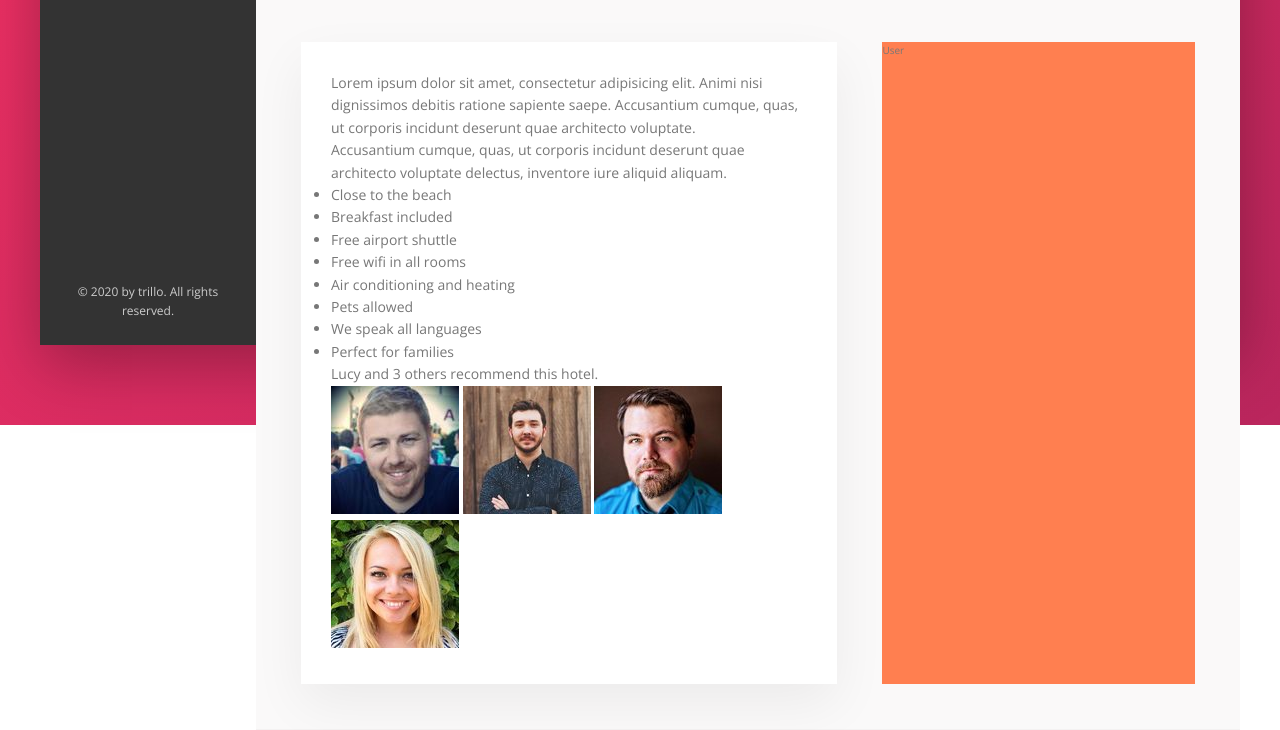
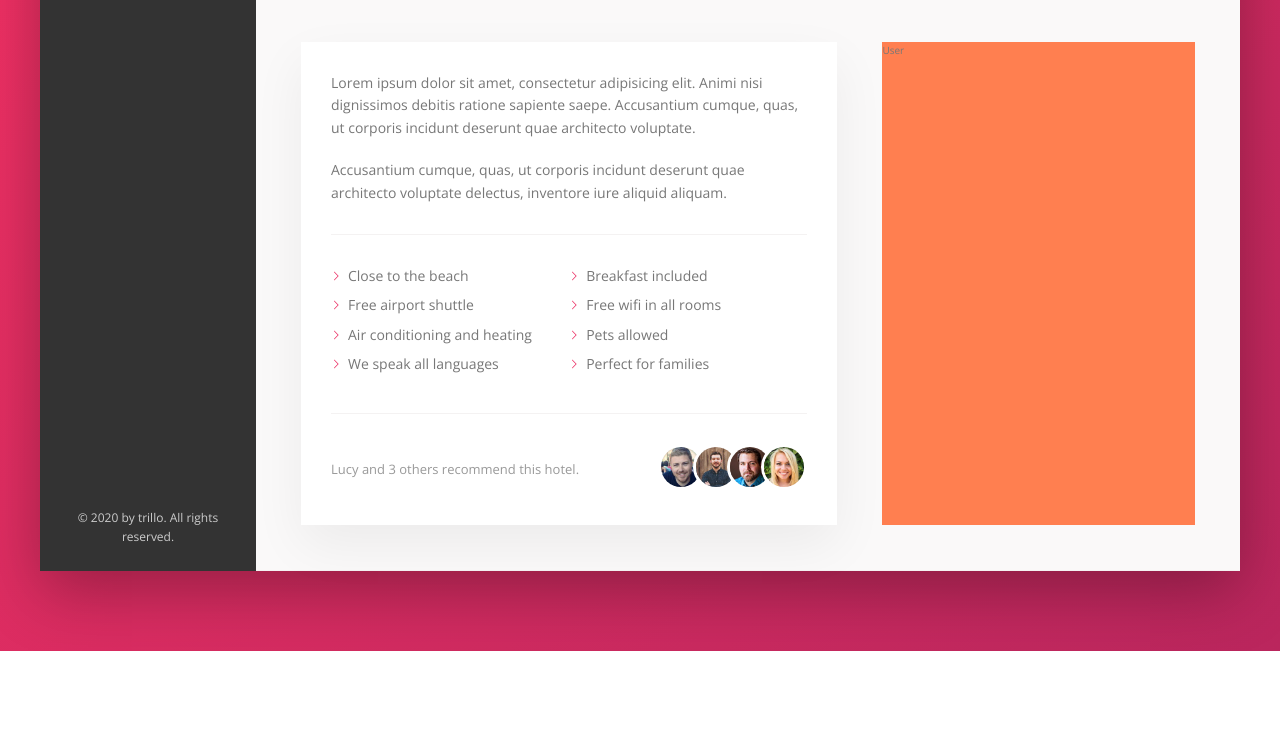
Before and after one commit to thmsbnrd/Trillo_starter, a website: page index.html in a window 1280 px wide. Shown: the part 605-1335 px from the top of the page. After the commit the page ends 1256 px from the top, so only its background shows below. Drawn offline with nearby package versions, Linux system fonts and the light colour scheme.

Commit message:
styled recommend section

```diff
--- a/sass/_components.scss
+++ b/sass/_components.scss
@@ -296,4 +296,73 @@
   }
 }
 
-/////// BUTTON INLINE ///////
+/////// PARAGRAPH ///////
+
+.paragraph:not(:last-of-type) {
+  margin-bottom: 2rem;
+}
+
+/////// LIST ///////
+.list {
+  list-style: none;
+  margin: 3rem 0;
+  padding: 3rem 0;
+  border-top: var(--line);
+  border-bottom: var(--line);
+
+  display: flex;
+  flex-wrap: wrap;
+
+  &__item {
+    flex: 0 0 50%;
+    margin-bottom: 0.7rem;
+  }
+
+  &__item::before {
+    content: "";
+    display: inline-block;
+    height: 1rem;
+    width: 1rem;
+    margin-right: 0.7rem;
+
+    // older browsers
+    // background-image: url(../img/chevron-thin-right.svg);
+    // background-size: cover;
+
+    // newer browsers - mask
+    background-color: var(--color-primary);
+    -webkit-mask-image: url(../img/chevron-thin-right.svg);
+    -webkit-mask-size: cover;
+    mask-image: url(../img/chevron-thin-right.svg);
+    mask-size: cover;
+  }
+}
+
+/////// RECOMMEND ///////
+
+.recommend {
+  font-size: 1.3rem;
+  color: var(--color-grey-dark-3);
+
+  display: flex;
+  align-items: center;
+
+  &__count {
+    margin-right: auto;
+  }
+
+  &__friends {
+  }
+
+  &__photo {
+    box-sizing: content-box;
+    height: 4rem;
+    width: 4rem;
+    border-radius: 50%;
+    border: 3px solid #fff;
+
+    &:not(:last-child) {
+      margin-right: -1.5rem;
+    }
+  }
+}
--- a/sass/_layout.scss
+++ b/sass/_layout.scss
@@ -34,9 +34,6 @@
 .hotel-view {
   background-color: #fff;
 
-  //test
-  height: 80rem;
-
   flex: 1;
 }
 
```
Also changed, not shown: css/style.css.
